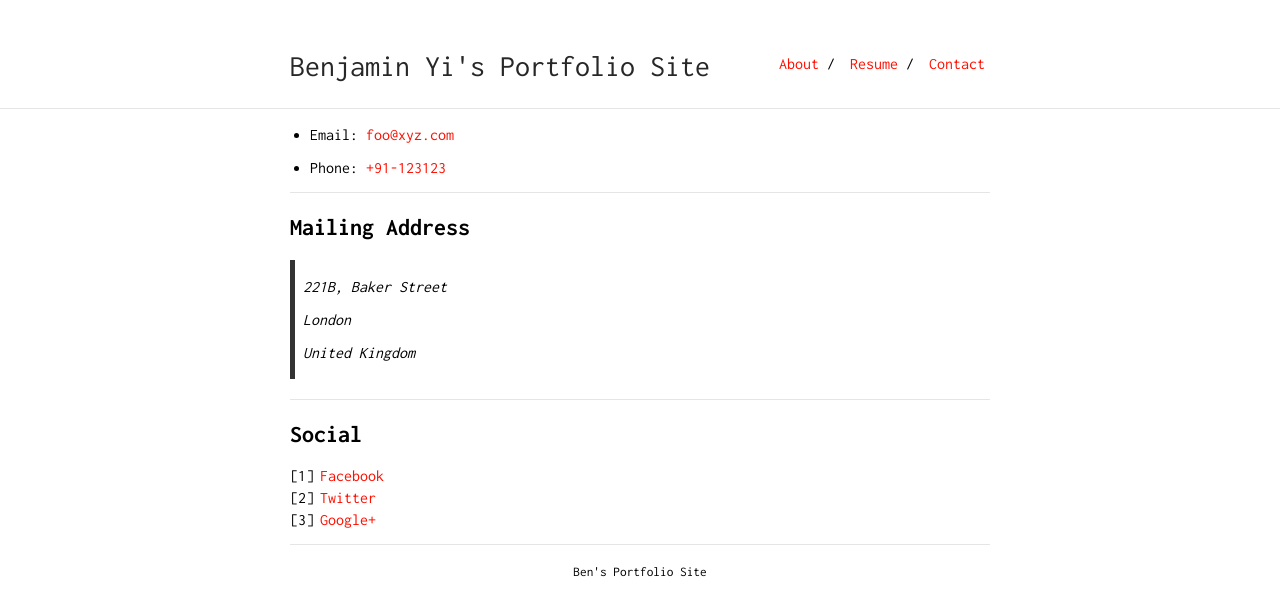
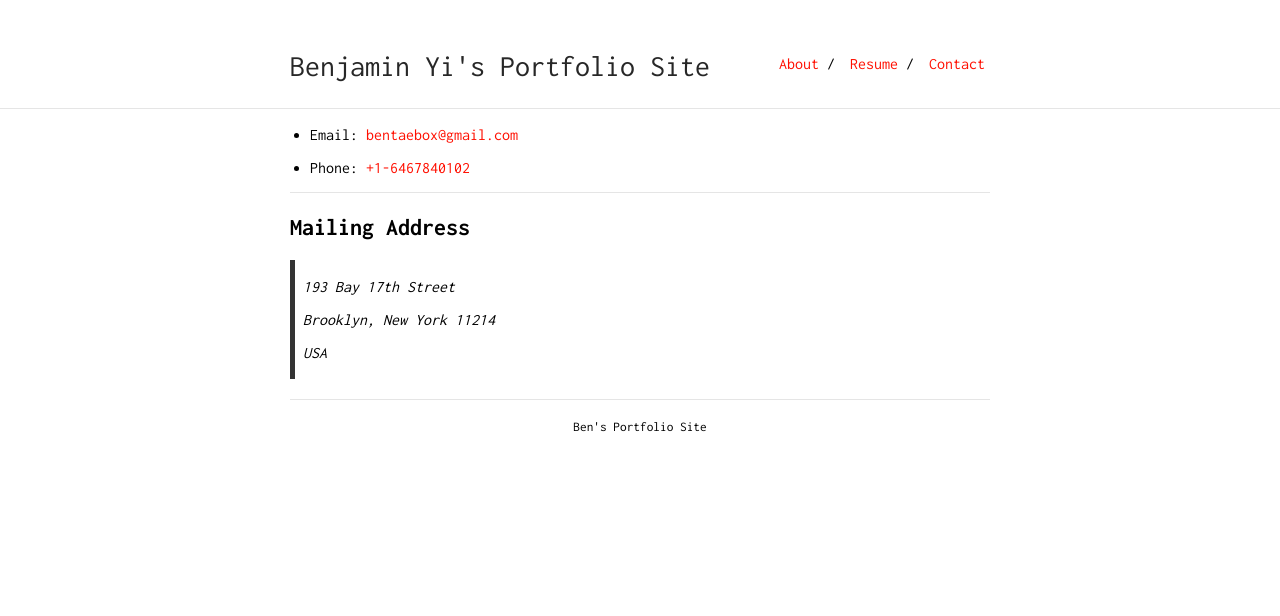
Before and after one commit to BENJYI/benjyi.github.io, a Jekyll site: the page built from contact.md, in a window 1280 px wide. Shown: the top 616 px of the page. Built offline with Jekyll 4.4.1, drawn with Linux system fonts in a browser that asks for light colours.

Commit message:
edit contact page

```diff
--- a/contact.md
+++ b/contact.md
@@ -3,24 +3,16 @@ layout: default
 is_contact: true
 ---
 
-* Email: [foo@xyz.com](mailto:foo@xyz.com)
+* Email: [bentaebox@gmail.com](mailto:bentaebox@gmail.com)
 
-* Phone: [+91-123123](tel:+91-123123)
+* Phone: [+1-6467840102](tel:+1-6467840102)
 
 ---
 
 ## Mailing Address
 
-> 221B, Baker Street
+> 193 Bay 17th Street
 >
-> London
+> Brooklyn, New York 11214
 >
-> United Kingdom
-
----
-
-## Social
-
-1. [Facebook](#)
-2. [Twitter](#)
-3. [Google+](#)
+> USA
```
